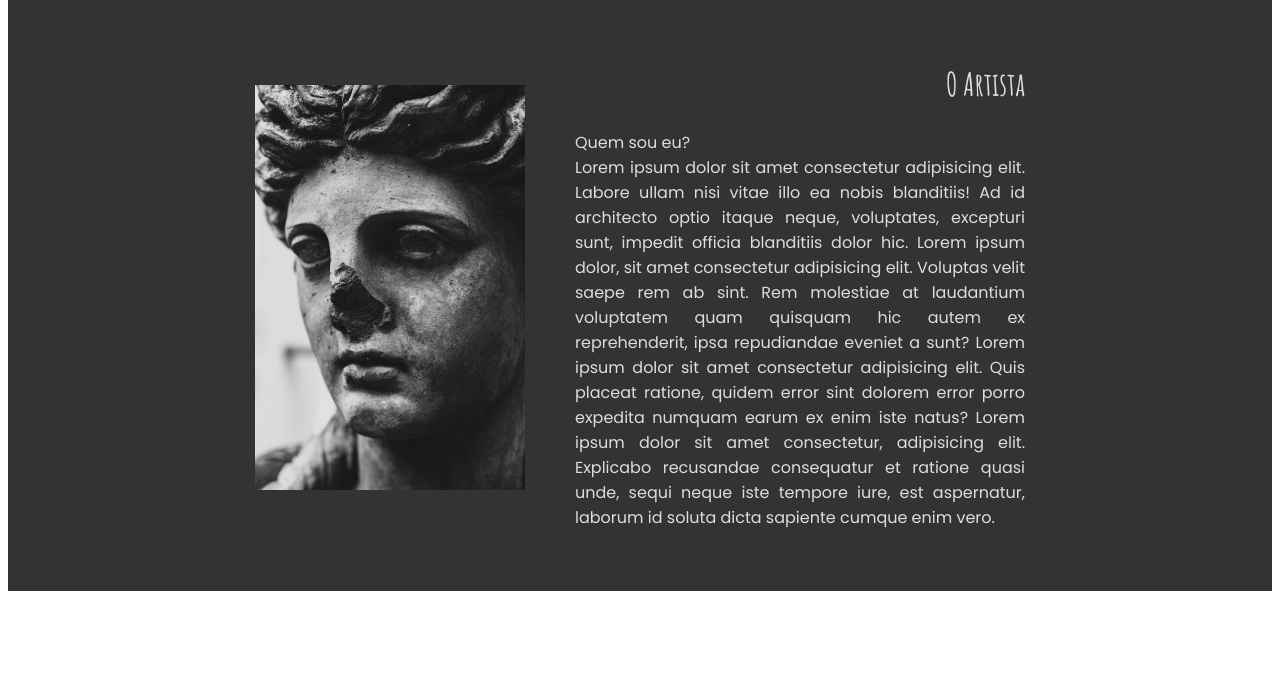
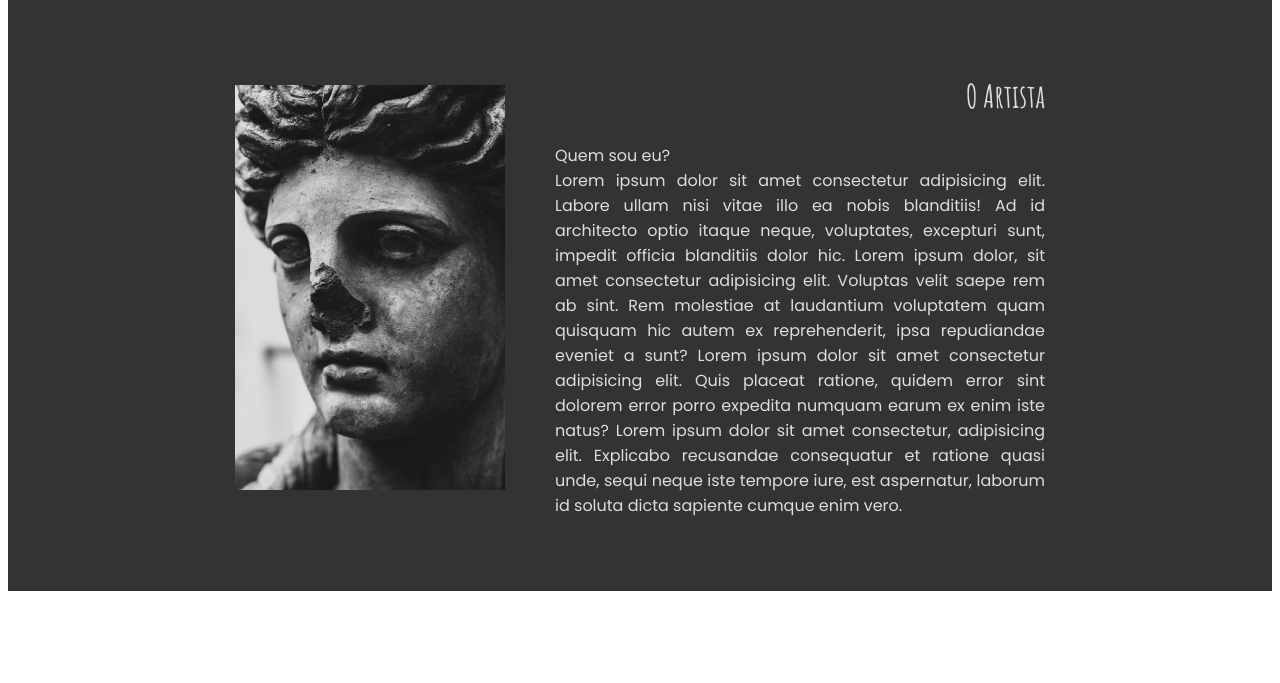
Before and after one commit to bibi-zzy/O-artista-CSS, a plain HTML site: page index.html in a window 1280 px wide. Shown: the part 117-800 px from the top of the page. Drawn offline with Linux system fonts and the light colour scheme.

Commit message:
mudança

```diff
--- a/css/estilo.css
+++ b/css/estilo.css
@@ -52,7 +52,7 @@ figure img{
 }
 
 #sec_ctd p{
-  width: 450px;
+  width: 490px;
   text-align: justify;
 }
 
```
